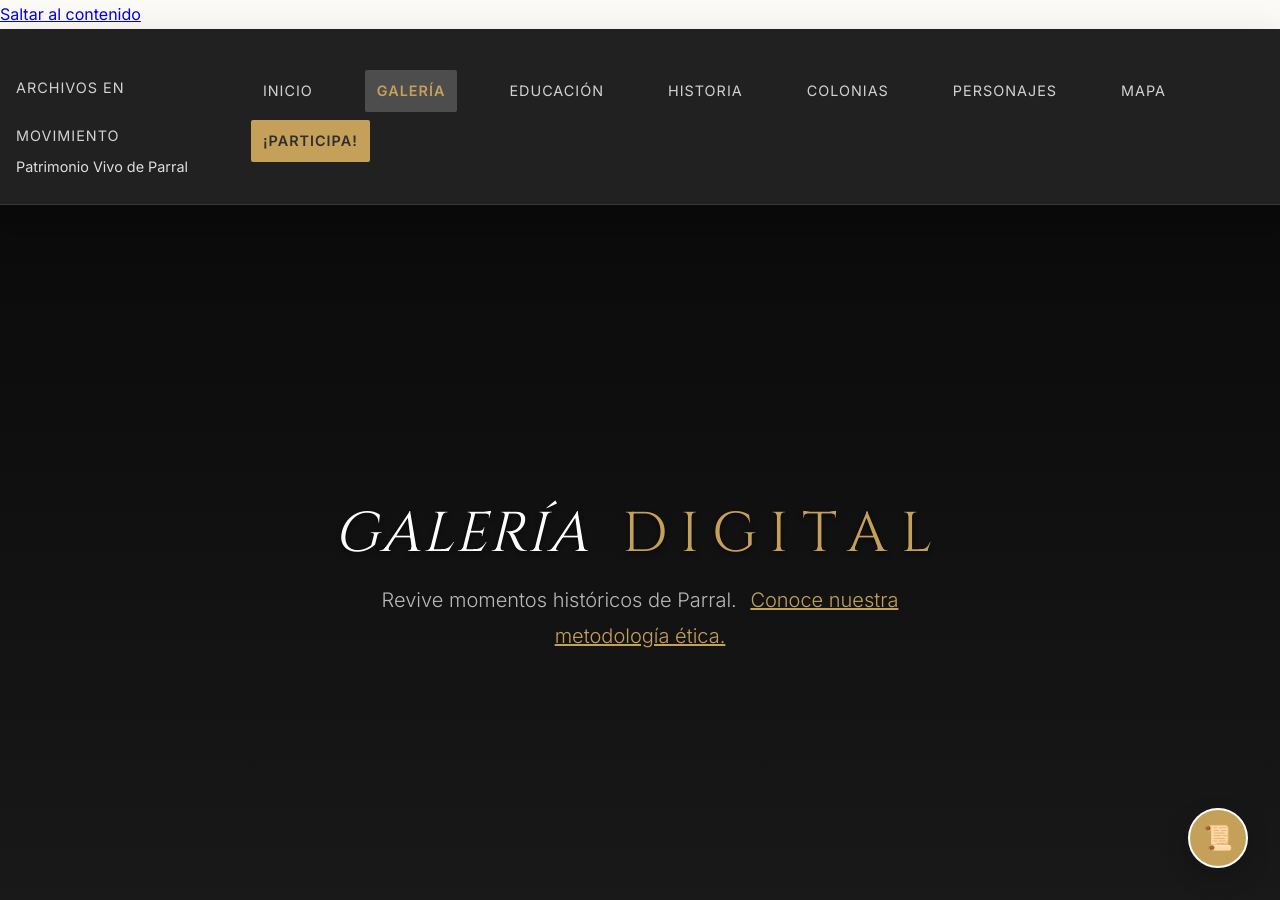
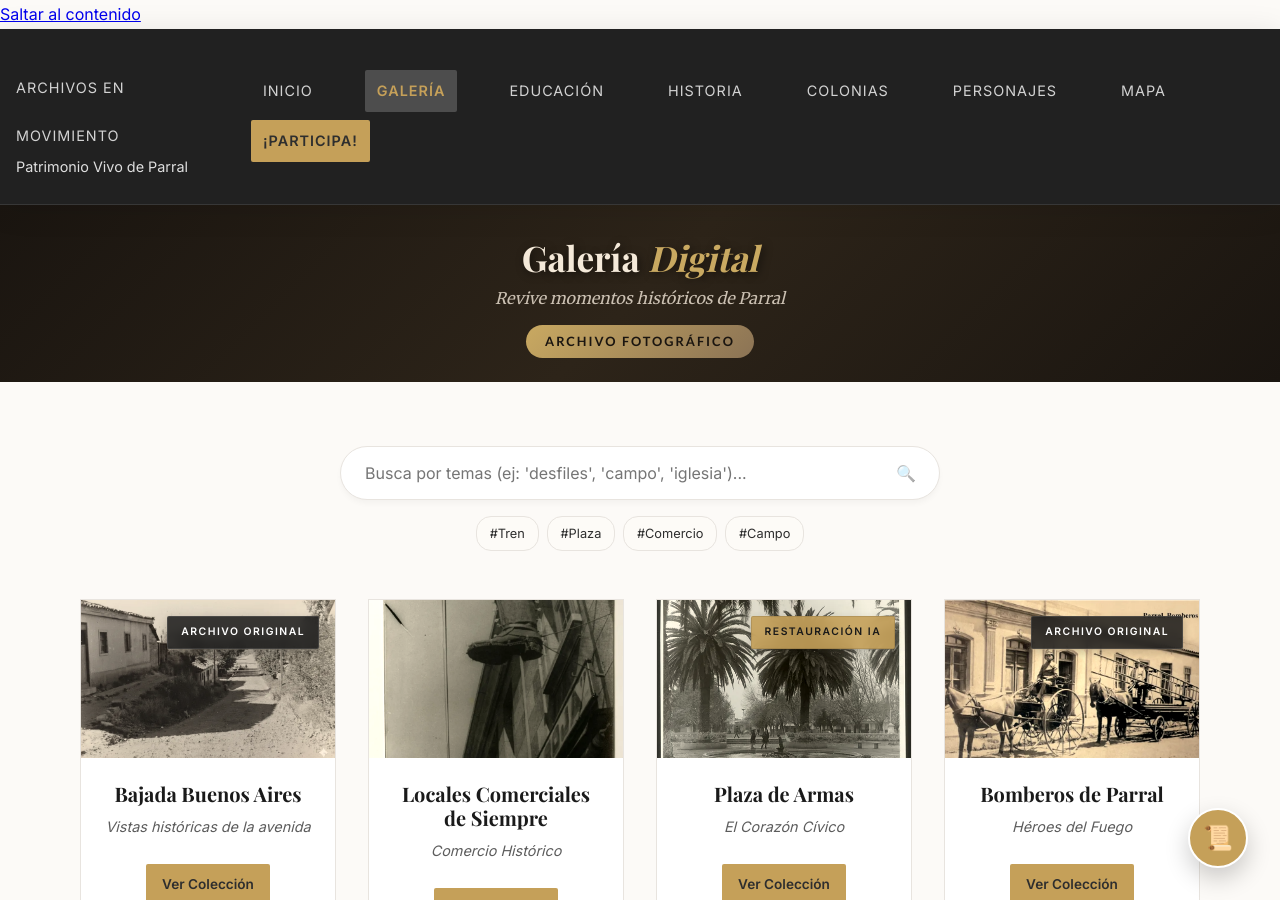
Before and after one commit to Juanpi2024/fotos-parral, a Jekyll site: the page built from galeria.html, in a window 1280 px wide and 900 px high. Built offline with Jekyll 4.4.1, drawn with Linux system fonts in a browser that asks for light colours; some web fonts are replaced.

Commit message:
Achicar hero banner de galería al estilo compacto de colonias/personajes

```diff
--- a/galeria.html
+++ b/galeria.html
@@ -26,19 +26,20 @@
 <body>
     {% include header.html %}
 
-    <section class="hero"
-        style="background: linear-gradient(180deg, #0a0a0a 0%, #1a1a1a 100%); padding: 4rem 1rem 3rem; min-height: auto;">
-        <div class="container" style="text-align: center;">
-            <h2 class="hero-title-dual inline">
-                <span class="title-white">Galería</span>
-                <span class="title-gold">Digital</span>
+    <section
+        style="background: linear-gradient(135deg, #1a1510 0%, #2d2419 50%, #1a1510 100%); padding: 2rem 1rem 1.5rem; text-align: center;">
+        <div class="container">
+            <h2
+                style="font-family: 'Playfair Display', serif; font-size: 2.2rem; font-weight: 700; color: #f4e9d9; margin-bottom: 0.3rem; text-shadow: 2px 2px 8px rgba(0, 0, 0, 0.5);">
+                Galería <span style="color: #c9a961; font-style: italic;">Digital</span>
             </h2>
-            <p style="color: rgba(255,255,255,0.7); margin-top: 1rem;">
-                Revive momentos históricos de Parral.
-                <a href="metodologia.html"
-                    style="color: var(--accent-color); text-decoration: underline; margin-left: 0.5rem;">Conoce nuestra
-                    metodología ética.</a>
+            <p
+                style="font-family: 'Merriweather', serif; font-size: 1rem; color: rgba(244, 233, 217, 0.8); font-style: italic; margin: 0.3rem 0 0.8rem;">
+                Revive momentos históricos de Parral
             </p>
+            <span
+                style="display: inline-block; background: linear-gradient(135deg, #c9a961 0%, #8b7355 100%); color: #1a1510; padding: 0.3rem 1.2rem; border-radius: 30px; font-family: 'Lato', sans-serif; font-weight: 700; font-size: 0.8rem; letter-spacing: 2px;">ARCHIVO
+                FOTOGRÁFICO</span>
         </div>
     </section>
 
```
